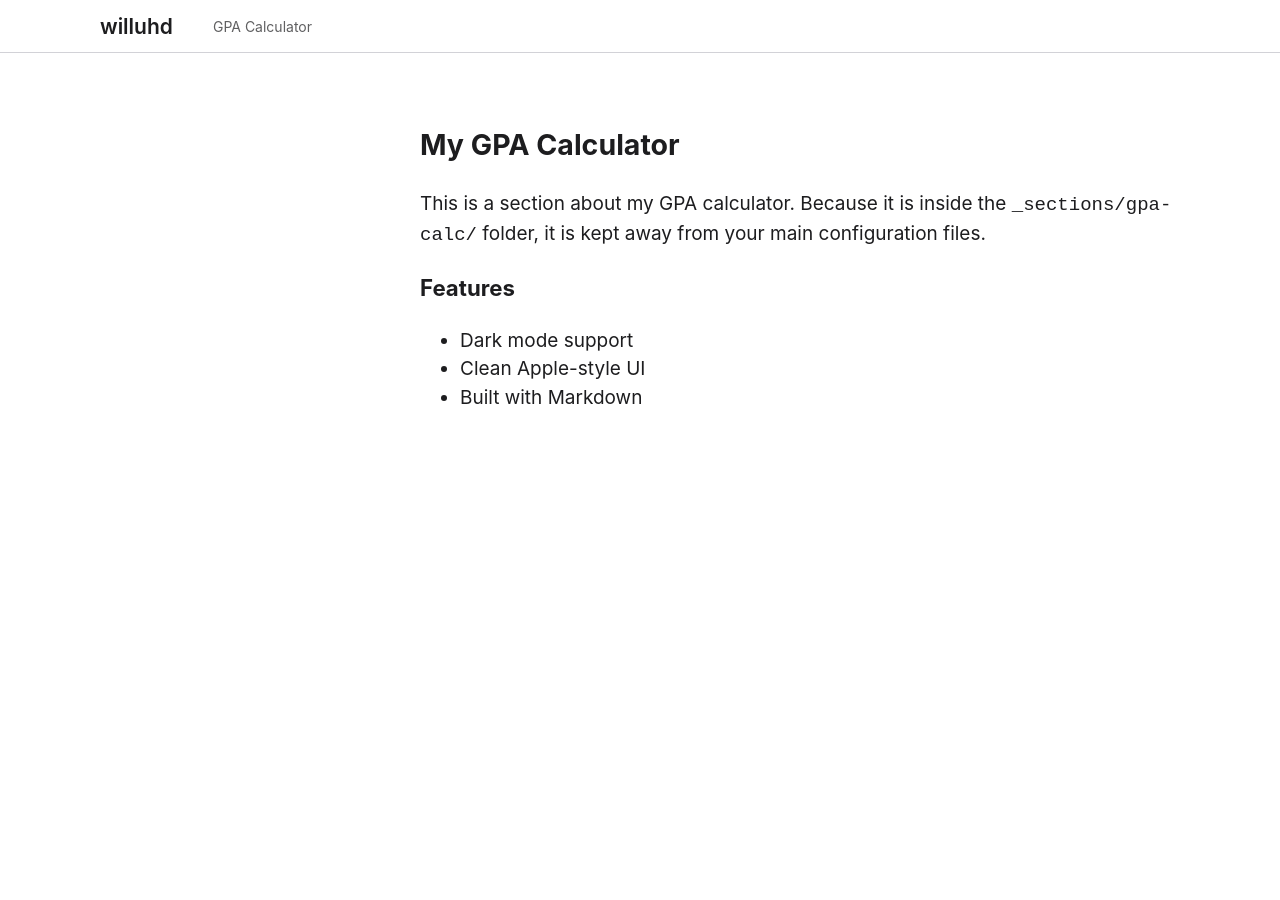
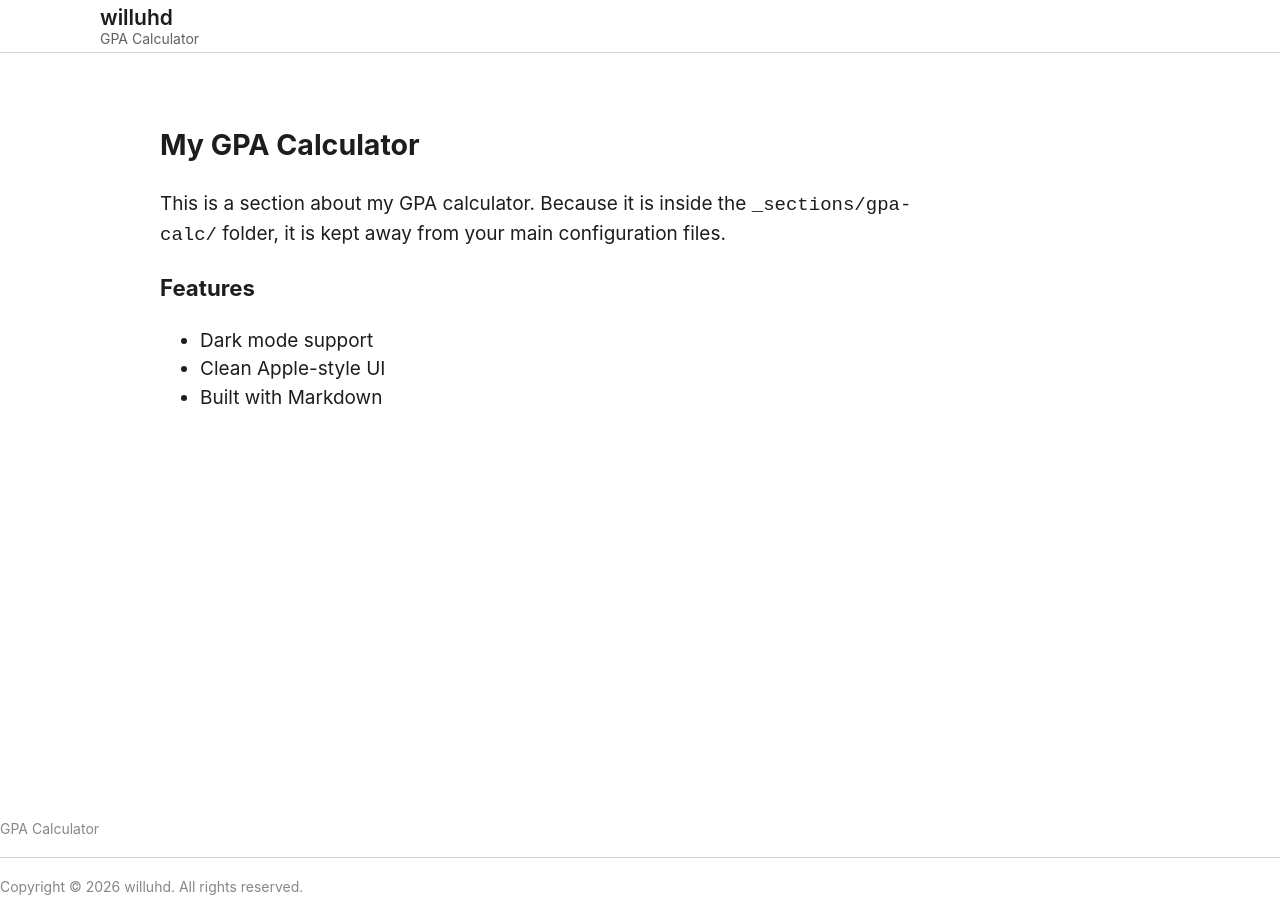
Before and after one commit to WillUHD/willuhd.github.io, a Jekyll site: the page built from gpa-calc/index.md, in a window 1280 px wide and 900 px high. Built offline with Jekyll 4.4.1, drawn with Linux system fonts in a browser that asks for light colours.

Commit message:
Update default.html

```diff
--- a/_layouts/default.html
+++ b/_layouts/default.html
@@ -1,37 +1,27 @@
 <!DOCTYPE html>
-<html lang="en">
+<html lang="{{ site.locale | default: 'en-US' }}">
 <head>
   <meta charset="UTF-8">
   <meta name="viewport" content="width=device-width, initial-scale=1.0">
   <title>{{ page.title }} | {{ site.title }}</title>
   <link rel="stylesheet" href="{{ '/assets/css/style.css' | relative_url }}">
+  {% for script in site.head_scripts %}
+    <link rel="stylesheet" href="{{ script }}">
+  {% endfor %}
 </head>
 <body>
 
-  <!-- 4. Header with Title and Nav on one line -->
-  <header class="masthead">
-    <div class="masthead__inner-wrap">
-      <a class="site-title" href="{{ '/' | relative_url }}">{{ site.title }}</a>
-      <nav class="greedy-nav">
-        <ul class="visible-links">
-          {% for p in site.pages %}
-            {% assign parts = p.url | split: '/' %}
-            {% if parts.size == 2 and p.title and p.url != '/' and p.url != '/index.html' %}
-              <li><a href="{{ p.url | relative_url }}">{{ p.title }}</a></li>
-            {% endif %}
-          {% endfor %}
-        </ul>
-      </nav>
-    </div>
-  </header>
+  {% include masthead.html %}
 
   <main id="main-container">
     <div class="content-wrapper">
 
-      <!-- Sidebar only renders if content exists inside -->
+      {% assign url_parts = page.url | split: '/' %}
+      {% if url_parts.size > 2 %}
       <aside class="sidebar-column">
         {% include sidebar.html %}
       </aside>
+      {% endif %}
 
       <article class="article-column markdown-content">
         {{ content }}
@@ -40,24 +30,7 @@
     </div>
   </main>
 
-  <!-- 5. Footer Fix -->
-  <footer class="site-footer">
-    <div class="content-wrapper footer-stack">
-      <div class="footer-links">
-        <ul class="social-icons">
-          {% for p in site.pages %}
-            {% assign parts = p.url | split: '/' %}
-            {% if parts.size == 2 and p.title and p.url != '/' and p.url != '/index.html' %}
-              <li><a href="{{ p.url | relative_url }}">{{ p.title }}</a></li>
-            {% endif %}
-          {% endfor %}
-        </ul>
-      </div>
-      <div class="footer-copyright">
-        <span>Copyright © {{ "now" | date: "%Y" }} {{ site.title }}. All rights reserved.</span>
-      </div>
-    </div>
-  </footer>
+  {% include footer.html %}
 
 </body>
 </html>
```
